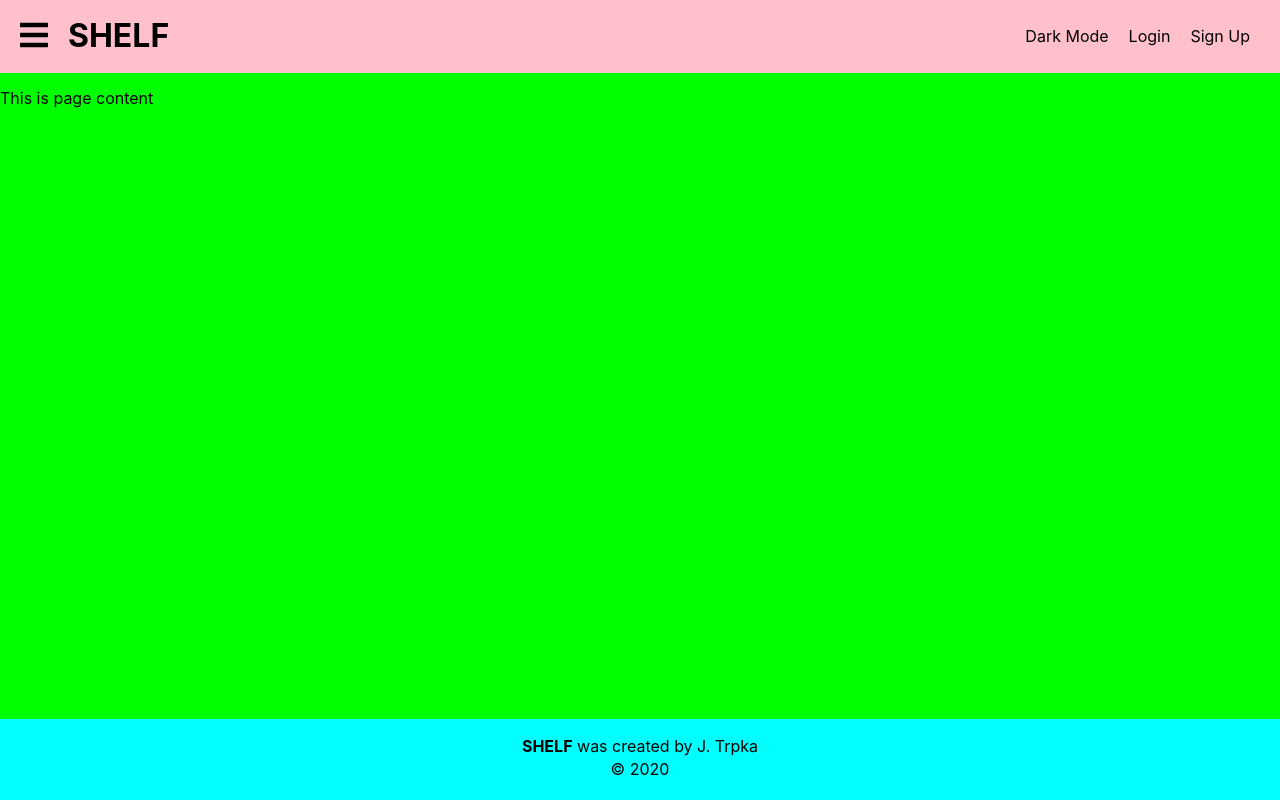
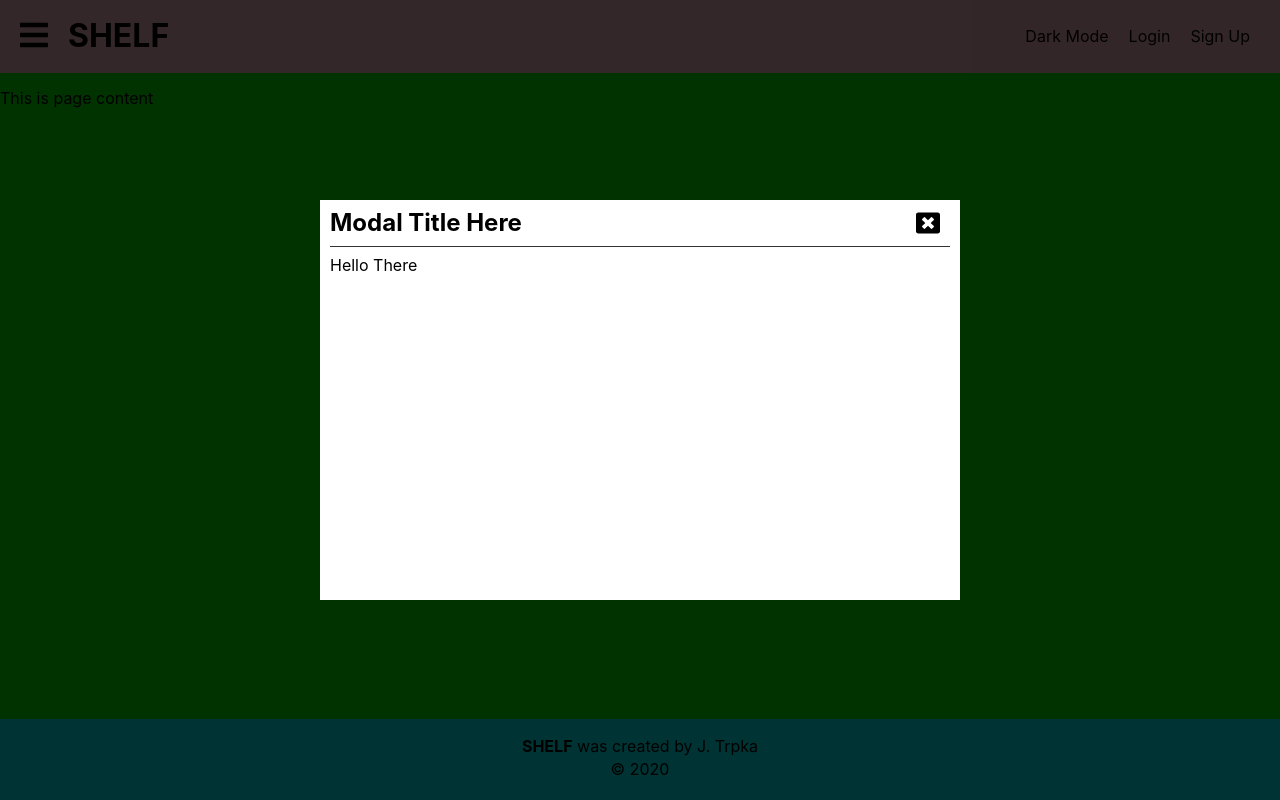
Before and after one commit to jtrpka0912/intranet.bookshelf.react, a React (Create React App) app: page / in a window 1280 px wide. Built offline with nearby package versions, Linux system fonts and the light colour scheme; no server answers.

Commit message:
Added modal header with closing button (functional).

```diff
--- a/src/components/common/modal/Modal.scss
+++ b/src/components/common/modal/Modal.scss
@@ -9,12 +9,12 @@
             background-color: rgba(0,0,0,0.8);
             transition: opacity 1s;
 
-            &.hidden {
+            &.closed {
                 display: none;
                 opacity: 0.0;
             }
 
-            &.shown {
+            &.opened {
                 display: block;
                 opacity: 1.0;
             }
@@ -27,7 +27,26 @@
             width: 50%;
             height: 50%;
             margin: auto;
+            padding: 9px 10px;
             background-color: #fff;
+
+        }
+
+        &-header {
+            position: relative;
+            margin-bottom: 9px;
+            padding: 0 35px 9px 0;
+            border-bottom: 1px solid #333;
+
+            &-title {
+                margin: 0;
+            }
+
+            &-close {
+                position: absolute;
+                top: 2px; right: 10px;
+                font-size: 1.5em;
+            }
         }
     }
 }
--- a/src/components/common/modal/Modal.tsx
+++ b/src/components/common/modal/Modal.tsx
@@ -1,6 +1,9 @@
 // React
-import React from 'react';
+import React, { useState } from 'react';
 
+// Font Awesome
+import { FontAwesomeIcon } from '@fortawesome/react-fontawesome';
+import { faWindowClose } from '@fortawesome/free-solid-svg-icons';
 // Styles
 import './Modal.scss';
 
@@ -11,7 +14,8 @@ import './Modal.scss';
  * @property { React.ReactNode } children
  */
 interface ModalProps {
-    children: React.ReactNode
+    children: React.ReactNode,
+    title?: string
 }
 
 /**
@@ -23,9 +27,20 @@ interface ModalProps {
  * @returns { JSX }
  */
 const Modal: React.FunctionComponent<ModalProps> = (props) => {
+    const [isOpened, toggleModal] = useState(true);
     return (
-        <div className="shelves-modal-overlay hidden">
+        <div className={ `shelves-modal-overlay ${isOpened ? 'opened' : 'closed'}` }>
             <div className="shelves-modal-body">
+                <header className="shelves-modal-header">
+                    <h2 className="shelves-modal-header-title">
+                        { props.title ? props.title : 'Modal Title Here' }
+                    </h2>
+                    <FontAwesomeIcon icon={ faWindowClose }
+                        className="shelves-modal-header-close"
+                        onClick={ () => toggleModal(!isOpened) }
+                    />
+                </header>
+
                 { props.children }
             </div>
         </div>
--- a/src/components/layout/page/sidenav/PageSideNav.tsx
+++ b/src/components/layout/page/sidenav/PageSideNav.tsx
@@ -3,7 +3,9 @@ import React, { useContext } from 'react';
 
 // Font Awesome
 import { FontAwesomeIcon } from '@fortawesome/react-fontawesome';
-import { faEdit, faFolder, faClone, faWindowClose } from '@fortawesome/free-regular-svg-icons';
+// TODO: Convert back to solid-svg-icons so we can stay with one library of icons to reduce size
+import { faEdit, faFolder, faClone } from '@fortawesome/free-regular-svg-icons';
+import { faWindowClose } from '@fortawesome/free-solid-svg-icons';
 
 // Styles
 import './PageSideNav.scss';
```
